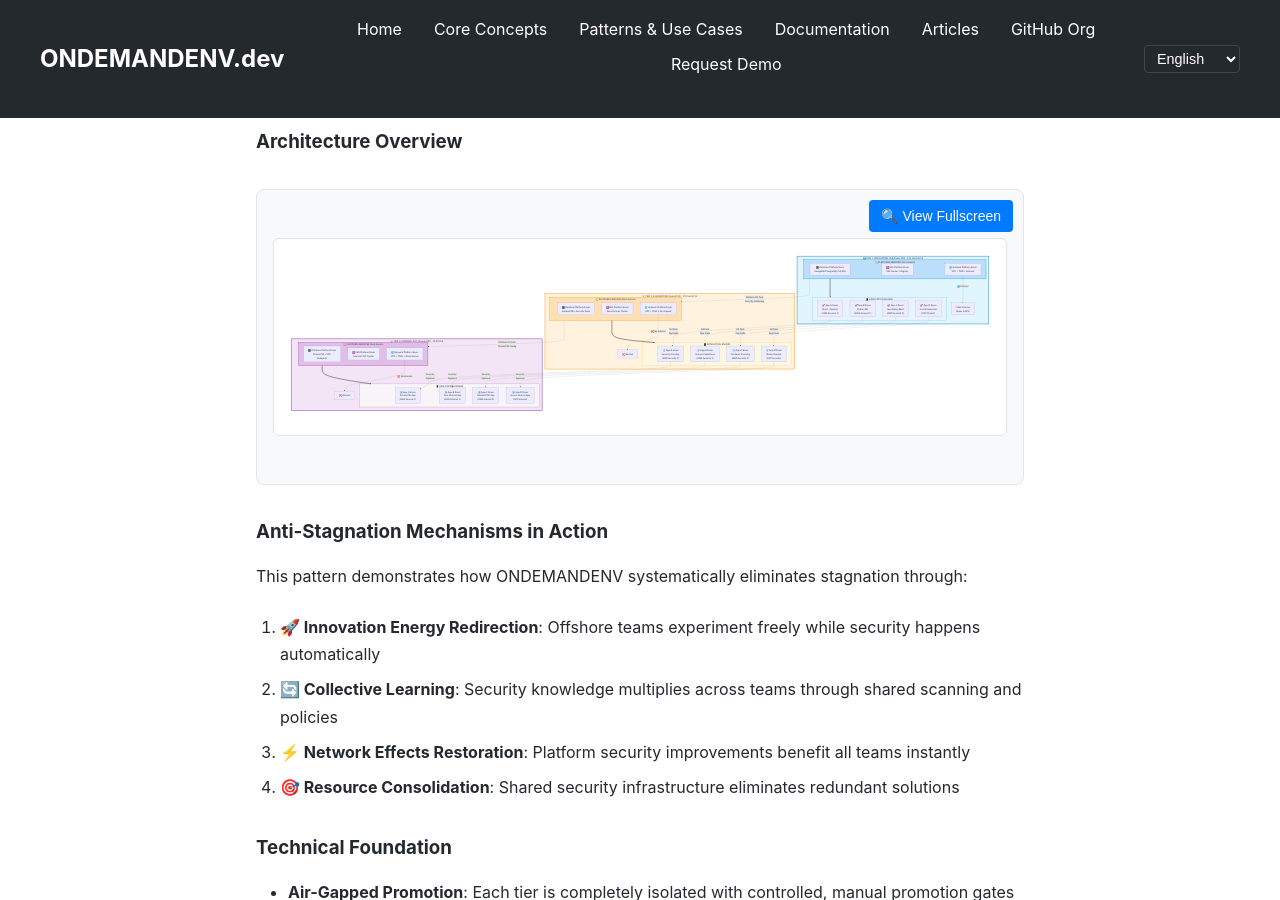
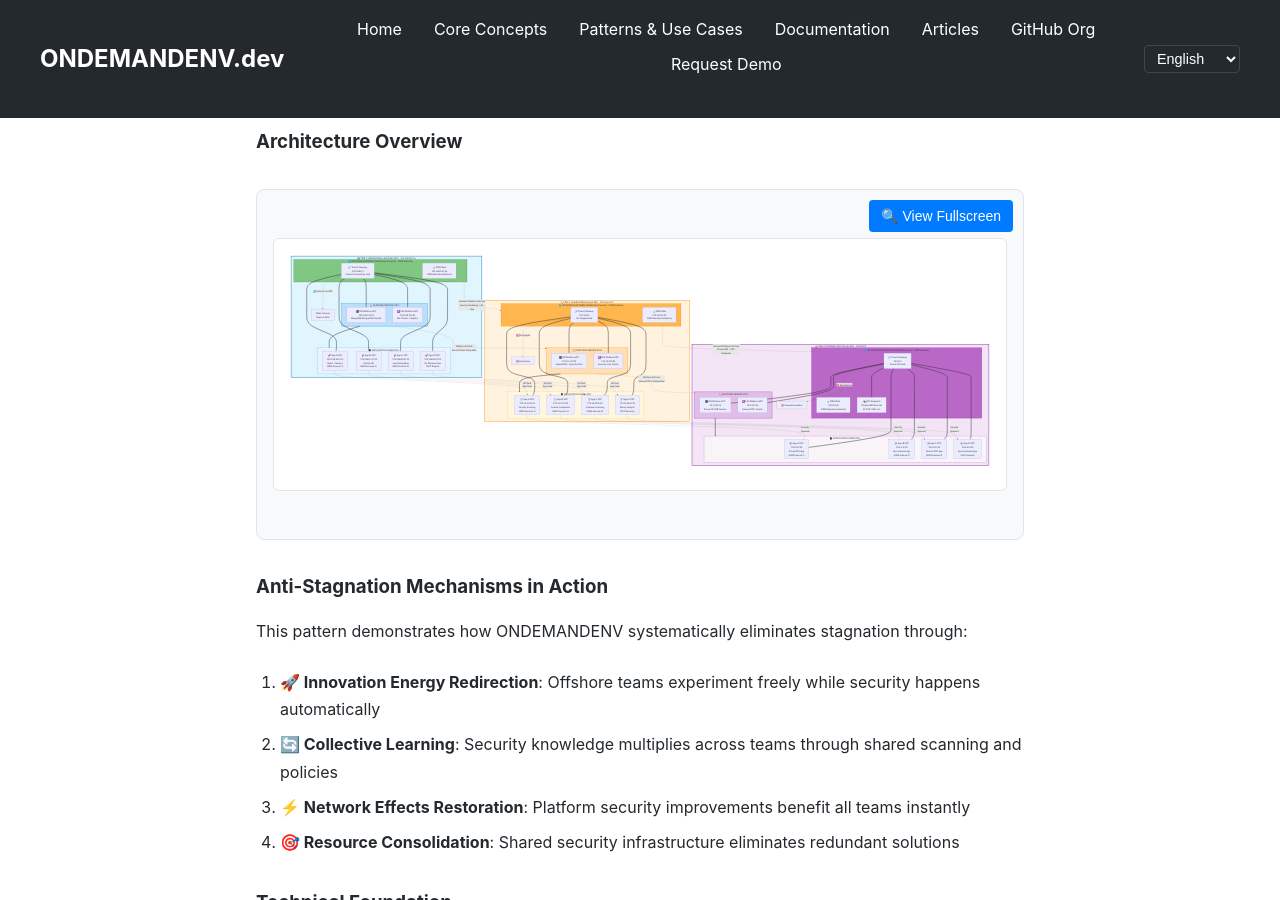
Before and after one commit to ondemandenv/ondemandenv.github.io, a Jekyll site: the page built from articles/isolated-offshore-development-pattern.md, in a window 1280 px wide and 900 px high, scrolled down 1570 px. Built offline with Jekyll 4.4.1, drawn with Linux system fonts in a browser that asks for light colours.

Commit message:
+++++ ++++ ++++ ++++ _

```diff
--- a/articles/isolated-offshore-development-pattern.md
+++ b/articles/isolated-offshore-development-pattern.md
@@ -66,21 +66,36 @@
     %% ========================================
     subgraph Tier1["🌍 TIER 1: INNOVATION LAB (Public PKI) - 192.168.0.0/16"]
 
-        subgraph T1Platform["🏗️ PLATFORM SERVICES (tier1-branch)"]
-            T1DB["🗄️ Database Platform Enver<br/>MongoDB/PostgreSQL/MySQL"]
-            T1EKS["☸️ EKS Platform Enver<br/>K8s Cluster + Registry"]
-            T1Net["🌐 Network Platform Enver<br/>VPC + TGW + Internet"]
+        subgraph T1Network["🌐 NETWORK PLATFORM ENVER (tier1-branch) - CIDR Authority"]
+            T1TGW["🔗 Transit Gateway<br/>192.168.0.1<br/>Central Connectivity Hub"]
+            T1IPAM["📊 IPAM Pool<br/>192.168.0.0/16<br/>CIDR Allocation Authority"]
         end
 
-        subgraph T1Apps["📱 APPLICATION ENVERS"]
-            T1App1["🚀 App-A Enver<br/>React + Node.js<br/>(AWS Account 1)"]
-            T1App2["🚀 App-B Enver<br/>Python ML<br/>(AWS Account 1)"]
-            T1App3["🚀 App-C Enver<br/>Java Spring Boot<br/>(AWS Account 2)"]
-            T1App4["🚀 App-D Enver<br/>Go Microservices<br/>(GCP Project)"]
+        subgraph T1Platform["🏗️ PLATFORM SERVICE VPCs"]
+            T1DBVPC["🗄️ DB Platform VPC<br/>192.168.1.0/24<br/>MongoDB/PostgreSQL/MySQL"]
+            T1EKSVPC["☸️ EKS Platform VPC<br/>192.168.2.0/24<br/>K8s Cluster + Registry"]
         end
 
+        subgraph T1Apps["📱 APPLICATION ENVER VPCs"]
+            T1App1VPC["🚀 App-A VPC<br/>192.168.10.0/24<br/>React + Node.js<br/>(AWS Account 1)"]
+            T1App2VPC["🚀 App-B VPC<br/>192.168.11.0/24<br/>Python ML<br/>(AWS Account 1)"]
+            T1App3VPC["🚀 App-C VPC<br/>192.168.20.0/24<br/>Java Spring Boot<br/>(AWS Account 2)"]
+            T1App4VPC["🚀 App-D VPC<br/>192.168.30.0/24<br/>Go Microservices<br/>(GCP Project)"]
+        end
+
+        %% TGW Connections
+        T1TGW === T1DBVPC
+        T1TGW === T1EKSVPC
+        T1TGW === T1App1VPC
+        T1TGW === T1App2VPC
+        T1TGW === T1App3VPC
+        T1TGW === T1App4VPC
+
+        %% Platform serves Apps
         T1Platform ==> T1Apps
-        T1Net -.->|"🌐 Internet"| Internet["Public Internet<br/>Repos & APIs"]
+
+        %% Internet Access
+        T1TGW -.->|"🌐 Internet via NAT"| Internet["Public Internet<br/>Repos & APIs"]
     end
 
     %% ========================================
@@ -88,21 +103,36 @@
     %% ========================================
     subgraph Tier2["🔍 TIER 2: QUARANTINE (Hybrid PKI) - 172.16.0.0/12"]
 
-        subgraph T2Platform["🏗️ PLATFORM SERVICES (tier2-branch)"]
-            T2DB["🗄️ Database Platform Enver<br/>Isolated DB + Security Tools"]
-            T2EKS["☸️ EKS Platform Enver<br/>Security Scan Cluster"]
-            T2Net["🌐 Network Platform Enver<br/>VPC + TGW + Air-Gapped"]
+        subgraph T2Network["🌐 NETWORK PLATFORM ENVER (tier2-branch) - CIDR Authority"]
+            T2TGW["🔗 Transit Gateway<br/>172.16.0.1<br/>Air-Gapped Hub"]
+            T2IPAM["📊 IPAM Pool<br/>172.16.0.0/12<br/>CIDR Allocation Authority"]
         end
 
-        subgraph T2Apps["📱 APPLICATION ENVERS"]
-            T2App1["🛡️ App-A Enver<br/>Security Scanning<br/>(AWS Security 1)"]
-            T2App2["🛡️ App-B Enver<br/>License Compliance<br/>(AWS Security 1)"]
-            T2App3["🛡️ App-C Enver<br/>Container Scanning<br/>(AWS Security 2)"]
-            T2App4["🛡️ App-D Enver<br/>Binary Analysis<br/>(GCP Security)"]
+        subgraph T2Platform["🏗️ PLATFORM SERVICE VPCs"]
+            T2DBVPC["🗄️ DB Platform VPC<br/>172.16.1.0/24<br/>Isolated DB + Security Tools"]
+            T2EKSVPC["☸️ EKS Platform VPC<br/>172.16.2.0/24<br/>Security Scan Cluster"]
         end
 
+        subgraph T2Apps["📱 APPLICATION ENVER VPCs"]
+            T2App1VPC["🛡️ App-A VPC<br/>172.16.10.0/24<br/>Security Scanning<br/>(AWS Security 1)"]
+            T2App2VPC["🛡️ App-B VPC<br/>172.16.11.0/24<br/>License Compliance<br/>(AWS Security 1)"]
+            T2App3VPC["🛡️ App-C VPC<br/>172.16.20.0/24<br/>Container Scanning<br/>(AWS Security 2)"]
+            T2App4VPC["🛡️ App-D VPC<br/>172.16.30.0/24<br/>Binary Analysis<br/>(GCP Security)"]
+        end
+
+        %% TGW Connections
+        T2TGW === T2DBVPC
+        T2TGW === T2EKSVPC
+        T2TGW === T2App1VPC
+        T2TGW === T2App2VPC
+        T2TGW === T2App3VPC
+        T2TGW === T2App4VPC
+
+        %% Platform serves Apps
         T2Platform ==> T2Apps
-        T2Net -.->|"❌ No Internet"| Blocked1["❌ Blocked"]
+
+        %% No Internet Access
+        T2TGW -.->|"❌ Air-Gapped"| Blocked1["❌ No Internet"]
     end
 
     %% ========================================
@@ -110,21 +140,40 @@
     %% ========================================
     subgraph Tier3["🔒 TIER 3: INTERNAL POC (Private PKI) - 10.0.0.0/8"]
 
-        subgraph T3Platform["🏗️ PLATFORM SERVICES (tier3-branch)"]
-            T3DB["🗄️ Database Platform Enver<br/>Private PKI + VPC Endpoints"]
-            T3EKS["☸️ EKS Platform Enver<br/>Internal POC Cluster"]
-            T3Net["🌐 Network Platform Enver<br/>VPC + TGW + Zero Internet"]
+        subgraph T3Network["🌐 NETWORK PLATFORM ENVER (tier3-branch) - CIDR Authority"]
+            T3TGW["🔗 Transit Gateway<br/>10.0.0.1<br/>Private PKI Hub"]
+            T3IPAM["📊 IPAM Pool<br/>10.0.0.0/8<br/>CIDR Allocation Authority"]
+            T3VPCEndpoints["🔌 VPC Endpoints<br/>Private AWS Services<br/>S3, ECR, SSM, etc."]
         end
 
-        subgraph T3Apps["📱 APPLICATION ENVERS"]
-            T3App1["⚙️ App-A Enver<br/>Private PKI App<br/>(AWS Internal 1)"]
-            T3App2["⚙️ App-B Enver<br/>Zero Internet App<br/>(AWS Internal 1)"]
-            T3App3["⚙️ App-C Enver<br/>Internal POC App<br/>(AWS Internal 2)"]
-            T3App4["⚙️ App-D Enver<br/>Secure Internal App<br/>(GCP Internal)"]
+        subgraph T3Platform["🏗️ PLATFORM SERVICE VPCs"]
+            T3DBVPC["🗄️ DB Platform VPC<br/>10.1.0.0/16<br/>Private PKI DB Clusters"]
+            T3EKSVPC["☸️ EKS Platform VPC<br/>10.2.0.0/16<br/>Internal POC Cluster"]
         end
 
+        subgraph T3Apps["📱 APPLICATION ENVER VPCs"]
+            T3App1VPC["⚙️ App-A VPC<br/>10.4.0.0/24<br/>Private PKI App<br/>(AWS Internal 1)"]
+            T3App2VPC["⚙️ App-B VPC<br/>10.4.1.0/24<br/>Zero Internet App<br/>(AWS Internal 1)"]
+            T3App3VPC["⚙️ App-C VPC<br/>10.5.0.0/24<br/>Internal POC App<br/>(AWS Internal 2)"]
+            T3App4VPC["⚙️ App-D VPC<br/>10.6.0.0/24<br/>Secure Internal App<br/>(GCP Internal)"]
+        end
+
+        %% TGW Connections
+        T3TGW === T3DBVPC
+        T3TGW === T3EKSVPC
+        T3TGW === T3App1VPC
+        T3TGW === T3App2VPC
+        T3TGW === T3App3VPC
+        T3TGW === T3App4VPC
+
+        %% VPC Endpoints connected to TGW
+        T3TGW === T3VPCEndpoints
+
+        %% Platform serves Apps
         T3Platform ==> T3Apps
-        T3Net -.->|"❌ No Internet"| Blocked2["❌ Blocked"]
+
+        %% Zero Internet Access
+        T3TGW -.->|"❌ Zero Internet"| Blocked2["❌ Complete Isolation"]
     end
 
     %% ========================================
@@ -132,31 +181,39 @@
     %% ========================================
 
     %% Application Code Promotion
-    T1App1 -.->|"Git Fork<br/>App Code"| T2App1
-    T1App2 -.->|"Git Fork<br/>App Code"| T2App2
-    T1App3 -.->|"Git Fork<br/>App Code"| T2App3
-    T1App4 -.->|"Git Fork<br/>App Code"| T2App4
+    T1App1VPC -.->|"Git Fork<br/>App Code"| T2App1VPC
+    T1App2VPC -.->|"Git Fork<br/>App Code"| T2App2VPC
+    T1App3VPC -.->|"Git Fork<br/>App Code"| T2App3VPC
+    T1App4VPC -.->|"Git Fork<br/>App Code"| T2App4VPC
 
-    T2App1 -.->|"Security<br/>Approval"| T3App1
-    T2App2 -.->|"Security<br/>Approval"| T3App2
-    T2App3 -.->|"Security<br/>Approval"| T3App3
-    T2App4 -.->|"Security<br/>Approval"| T3App4
+    T2App1VPC -.->|"Security<br/>Approval"| T3App1VPC
+    T2App2VPC -.->|"Security<br/>Approval"| T3App2VPC
+    T2App3VPC -.->|"Security<br/>Approval"| T3App3VPC
+    T2App4VPC -.->|"Security<br/>Approval"| T3App4VPC
 
     %% Platform Infrastructure Promotion
-    T1Platform -.->|"Platform Git Fork<br/>Security Hardening"| T2Platform
-    T2Platform -.->|"Platform Git Fork<br/>Private PKI Config"| T3Platform
+    T1Network -.->|"Network Platform Git Fork<br/>Security Hardening + Air-Gap"| T2Network
+    T2Network -.->|"Network Platform Git Fork<br/>Private PKI + VPC Endpoints"| T3Network
+
+    T1Platform -.->|"Platform Git Fork<br/>Security Tools Integration"| T2Platform
+    T2Platform -.->|"Platform Git Fork<br/>Internal POC Configuration"| T3Platform
 
     %% Tier styling
     style Tier1 fill:#e1f5fe,stroke:#0277bd,stroke-width:3px
     style Tier2 fill:#fff3e0,stroke:#ff8f00,stroke-width:3px
     style Tier3 fill:#f3e5f5,stroke:#7b1fa2,stroke-width:3px
 
+    %% Network Platform styling
+    style T1Network fill:#81c784,stroke:#388e3c,stroke-width:2px
+    style T2Network fill:#ffb74d,stroke:#f57c00,stroke-width:2px
+    style T3Network fill:#ba68c8,stroke:#7b1fa2,stroke-width:2px
+
     %% Platform services styling
     style T1Platform fill:#bbdefb,stroke:#0288d1,stroke-width:2px
     style T2Platform fill:#ffe0b2,stroke:#fb8c00,stroke-width:2px
     style T3Platform fill:#e1bee7,stroke:#8e24aa,stroke-width:2px
 
-    %% Application styling
+    %% Application VPC styling
     style T1Apps fill:#e8f4fd,stroke:#039be5,stroke-width:1px
     style T2Apps fill:#fef7e0,stroke:#ffa000,stroke-width:1px
     style T3Apps fill:#f8f4f8,stroke:#9c27b0,stroke-width:1px
```
